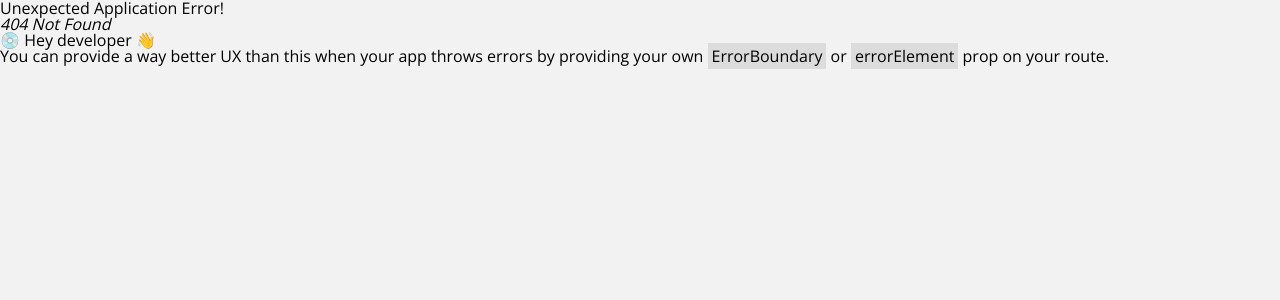
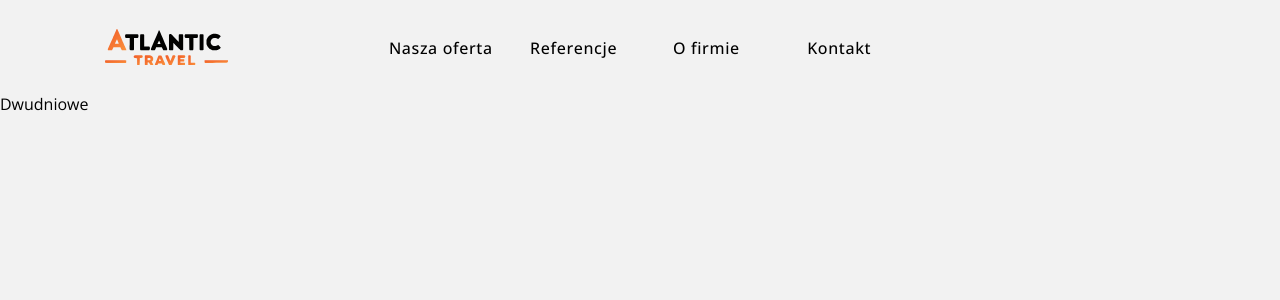
Before and after one commit to michalkrudysz/atlantic-travel, a React (Vite) app in the folder client/: page /szkolne/dwudniowe in a window 1280 px wide. Before the commit this address had no page. Shown: the top 300 px of the page. Built offline with nearby package versions, Linux system fonts and the light colour scheme.

Commit message:
The router structure was modified, and a prefix was added for school trips.

```diff
--- a/client/src/App.tsx
+++ b/client/src/App.tsx
@@ -2,6 +2,7 @@ import { createBrowserRouter, RouterProvider, Outlet } from "react-router-dom";
 import Header from "./components/Header";
 import Home from "./pages/Home";
 import TripDetails from "./pages/TripDetails";
+import SchoolTripDetails from "./pages/SchoolTripDetails";
 import "./App.scss";
 
 const Layout = () => {
@@ -19,12 +20,16 @@ const router = createBrowserRouter([
     element: <Layout />,
     children: [
       {
-        path: "",
+        index: true,
         element: <Home />,
       },
       {
         path: ":tripTitleDetails",
         element: <TripDetails />,
+      },
+      {
+        path: "szkolne/:schoolTrips",
+        element: <SchoolTripDetails />,
       },
     ],
   },
--- a/client/src/components/SchoolTrips.tsx
+++ b/client/src/components/SchoolTrips.tsx
@@ -1,13 +1,22 @@
 import classes from "./SchoolTrips.module.scss";
+import { Link } from "react-router-dom";
 
 export default function SchoolTrips() {
+  const tripDurations = ["jednodniowe", "dwudniowe", "trzydniowe"];
+
   return (
     <div className={classes["school-trips"]}>
       <h1>Wycieczki szkolne</h1>
       <div className={classes["trip-days"]}>
-        <div className={classes["trip-day"]}>Jednodniowe</div>
-        <div className={classes["trip-day"]}>Dwudniowe</div>
-        <div className={classes["trip-day"]}>Trzydniowe</div>
+        {tripDurations.map((duration) => (
+          <Link
+            key={duration}
+            to={`/szkolne/${duration}`}
+            className={classes["trip-day"]}
+          >
+            {duration.charAt(0).toUpperCase() + duration.slice(1)}
+          </Link>
+        ))}
       </div>
     </div>
   );
--- /dev/null
+++ b/client/src/pages/SchoolTripDetails.module.scss
@@ -0,0 +1,3 @@
+.school-trip-details {
+  display: flex;
+}
--- /dev/null
+++ b/client/src/pages/SchoolTripDetails.tsx
@@ -0,0 +1,15 @@
+import classes from "./SchoolTripDetails.module.scss";
+import { useParams } from "react-router-dom";
+
+export default function SchoolTripDetails() {
+  const { schoolTrips } = useParams();
+
+  return (
+    <div className={classes["school-trip-details"]}>
+      <div className={classes.title}>
+        <h1>{schoolTrips!.charAt(0).toUpperCase() + schoolTrips!.slice(1)}</h1>
+      </div>
+      <div className={classes.container}></div>
+    </div>
+  );
+}
```
